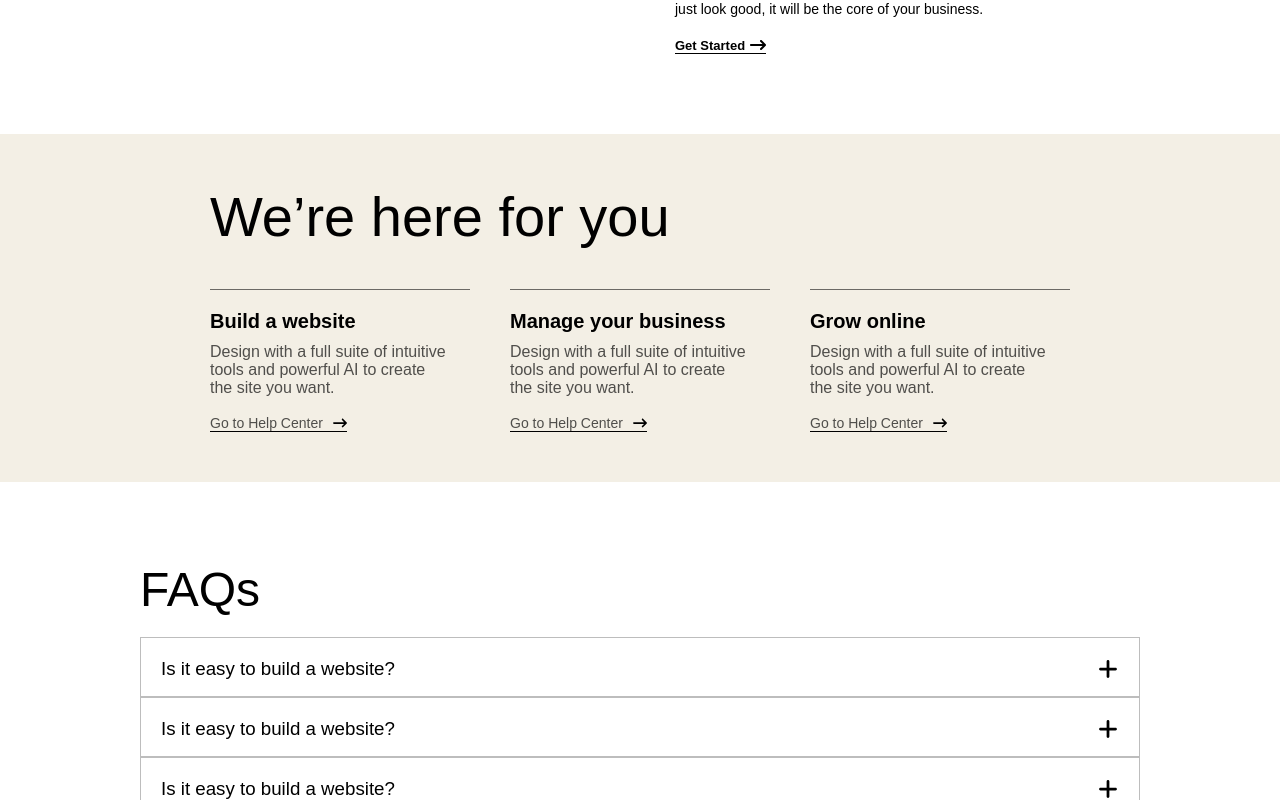
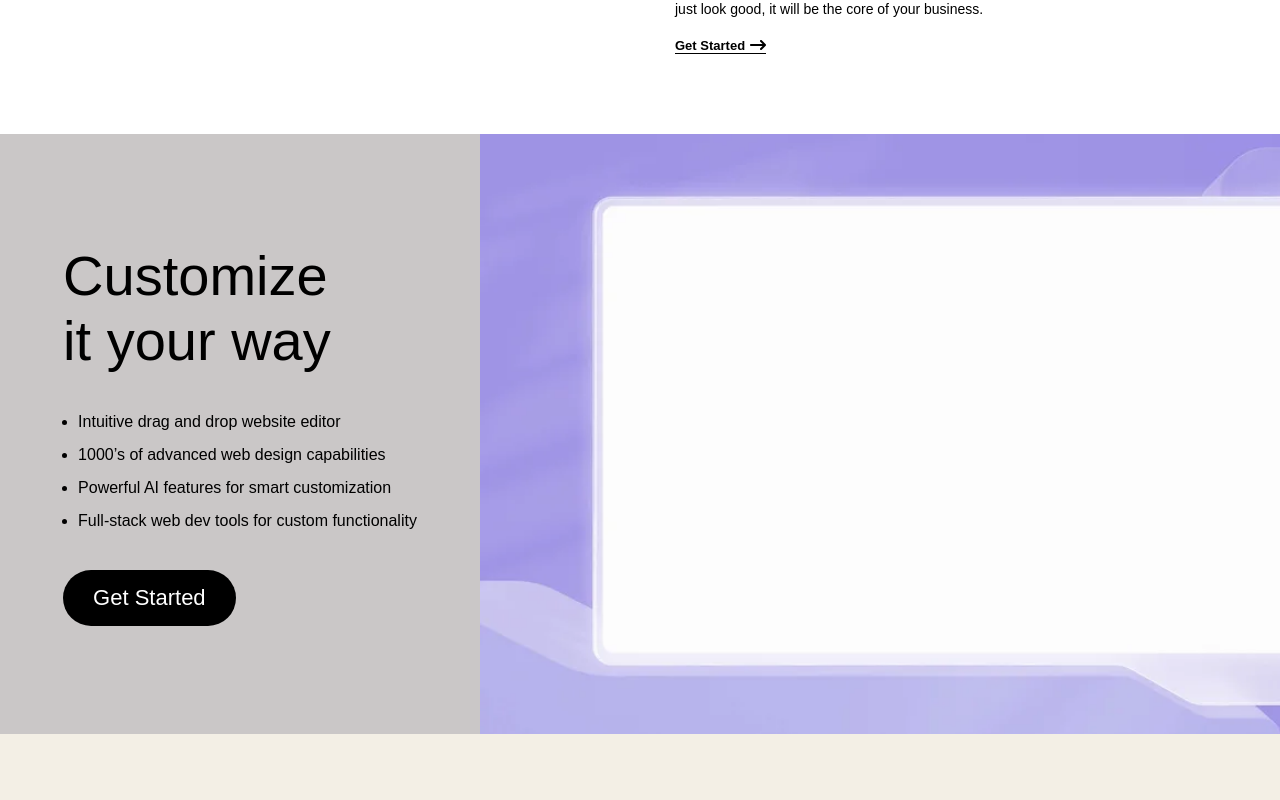
Before and after one commit to Shakhmurad7/wixaz, a React (Vite) app: page / in a window 1280 px wide. Shown: the part 2380-3180 px from the top of the page. Built offline with nearby package versions, Linux system fonts and the light colour scheme.

Commit message:
add section

```diff
--- a/src/Page/Home/home.jsx
+++ b/src/Page/Home/home.jsx
@@ -70,6 +70,28 @@ function Home() {
           </div>
 
 
+        {/* ---Section--- */}
+          <div className="section">
+            <div className="section-container">
+                <div className="section-left">
+                  <div className="section-left-box">
+                  <h2>Customize it your way</h2>
+                  <ul>
+                    <li>Intuitive drag and drop website editor</li>
+                    <li>1000’s of advanced web design capabilities</li>
+                    <li>Powerful AI features for smart customization</li>
+                    <li>Full-stack web dev tools for custom functionality</li>
+                  </ul>
+                  <p>Get Started</p>
+                  </div>
+                </div>
+                <div className="section-right">
+
+                </div>
+            </div>
+          </div>
+
+
 
         {/* ----Box-text-2---- */}
         <div className="box-cente-two">
--- a/src/index.css
+++ b/src/index.css
@@ -223,6 +223,67 @@ li{
 }
 
 
+/* ----Section---- */
+
+.section-container{
+    height: 600px;
+    width: 100%;
+    display: flex;
+    padding-top: 80px 0px;
+}
+
+.section-left ul li{
+    list-style:disc;
+    margin-left: 15px;
+    text-decoration: none;
+}
+.section-left ul {
+    display: flex;
+    flex-direction: column;
+    gap: 15px;
+}
+.section-left-box h2{
+    width: 100%;
+    max-width: 300px;
+    font-size:3.5rem;
+}
+.section-left-box p:hover{
+    transition: .2s;
+    background-color: rgba(0, 0, 0, 0.83);
+}
+.section-left-box p{
+    cursor: pointer;
+    transition: .2s;
+    padding: 15px 30px;
+    background-color: black;
+    color: white;
+    font-size: 22px;
+    border-radius: 40px;
+    width: fit-content;
+}
+.section-left{
+    justify-content: center;
+    align-items: center;
+    height: 100%;
+    width: 60%;
+    display: flex;
+    background-color: rgb(202, 199, 199)
+}
+.section-left-box{
+    display: flex;
+    flex-direction: column;
+    gap: 40px;
+}
+.section-right{
+    background-size: cover ;
+    height: 100%;
+    background-repeat: no-repeat;
+    width: 100%;
+    background-image: url('../../public/imgs/111 (1).webp');
+}
+
+
+
 /* ----page-box---- */
 .page-container{
     display: flex;
@@ -255,7 +316,7 @@ li{
 /* ----box-two--- */
 .box-cente-two{
     background-color: rgb(243, 239, 229);
-    padding: 50px;
+    padding: 100px 0px;
     display: flex;
     justify-content: center;
 }
```
Also changed, not shown: public/imgs/111 (1).webp (added).
